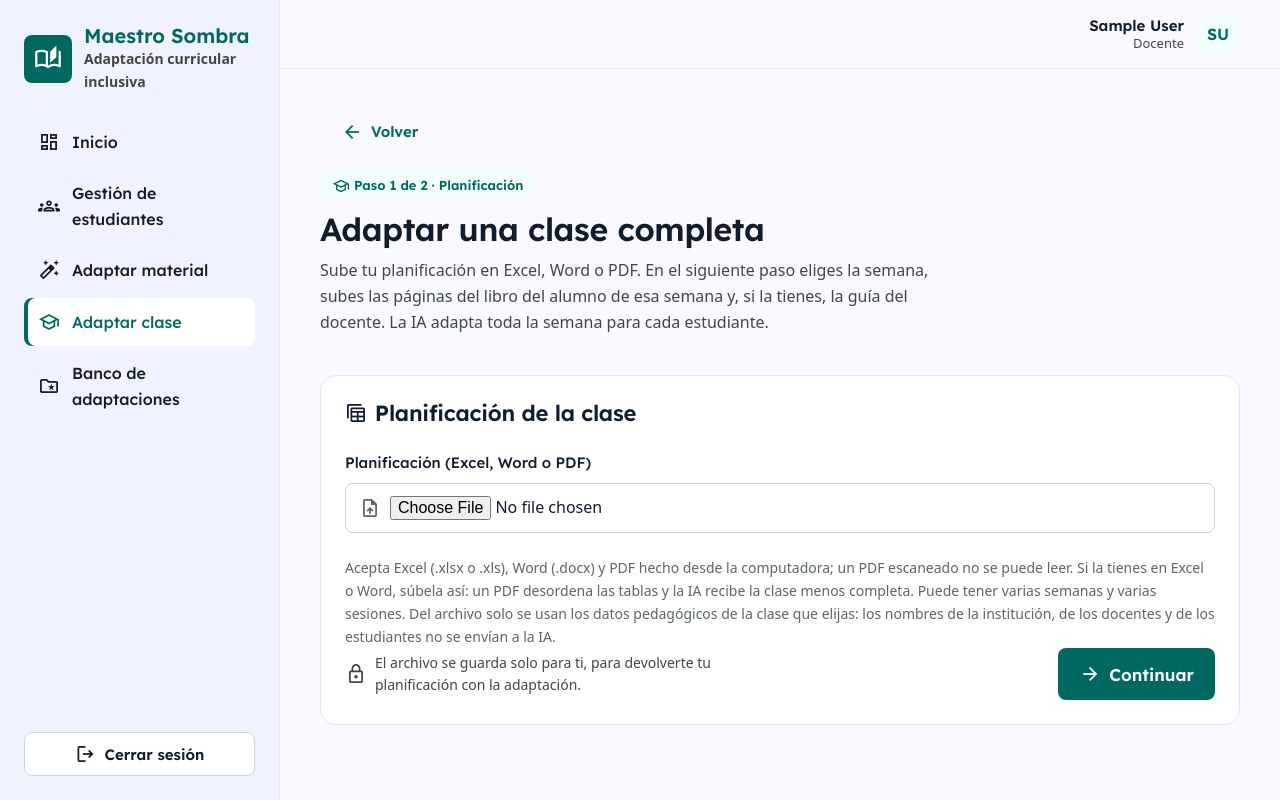
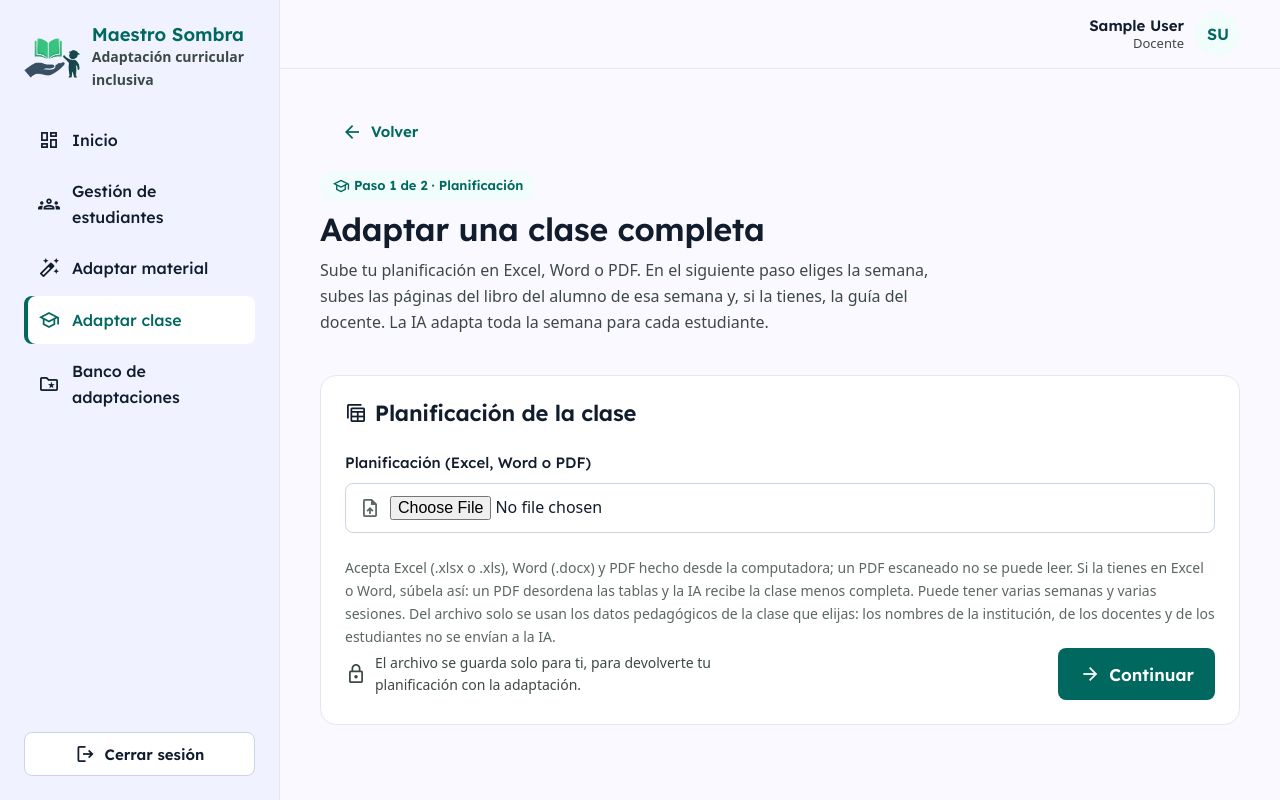
Before and after one commit to jeandaly20/App_Maestro_Sombra, a Django app: page /adaptar/clase/ in a window 1280 px wide. Run offline with Django 5.2, Linux system fonts and the light colour scheme; the visitor is signed in with stand-in values (Sample User, id 1); data that the repository does not hold is empty; parts of the project's set-up code (start-up, migrations or seed data) failed here and were passed over; some web fonts are replaced.

Commit message:
Logo nuevo de Maestro Sombra e icono de la pestana
- El logo (mano, libro y nino) reemplaza al icono del libro en la barra
  lateral; el nombre y la frase siguen siendo texto.
- La pestana del navegador muestra el logo (favicon).

```diff
--- a/static/css/base.css
+++ b/static/css/base.css
@@ -505,3 +505,20 @@ select.field__control {
 .draft-notice { align-items: center; flex-wrap: wrap; }
 .draft-notice p { flex: 1 1 260px; margin: 0; }
 .draft-notice .button { margin-left: auto; }
+
+/* The logo's mark (hand, book and child); the name and tagline beside it are text */
+.brand__mark {
+    flex-shrink: 0;
+    width: auto;
+    height: 52px;
+}
+
+/* In the narrow sidebar the mark is smaller, so the name stays on one line */
+.sidebar .brand__mark {
+    height: 40px;
+}
+
+.sidebar .brand__name {
+    font-size: 1.15rem;
+    white-space: nowrap;
+}
--- a/templates/app_base.html
+++ b/templates/app_base.html
@@ -7,7 +7,7 @@
 <div class="app">
     <aside class="sidebar" id="sidebar" aria-label="Menú principal">
         <a class="brand" href="{% url 'home' %}">
-            <span class="brand__logo"><span class="icon" aria-hidden="true">auto_stories</span></span>
+            <img class="brand__mark" src="{% static 'img/logo.webp' %}" alt="" width="360" height="258">
             <span>
                 <span class="brand__name">Maestro Sombra</span>
                 <span class="brand__tagline">Adaptación curricular inclusiva</span>
--- a/templates/base.html
+++ b/templates/base.html
@@ -9,6 +9,7 @@
     <link rel="preconnect" href="https://fonts.gstatic.com" crossorigin>
     <link rel="stylesheet" href="https://fonts.googleapis.com/css2?family=Atkinson+Hyperlegible+Next:wght@400;600&family=Lexend:wght@400;500;600&display=swap">
     <link rel="stylesheet" href="https://fonts.googleapis.com/css2?family=Material+Symbols+Outlined:opsz,wght,FILL,GRAD@24,400,0,0&display=block">
+    <link rel="icon" type="image/png" href="{% static 'img/favicon.png' %}">
     <link rel="stylesheet" href="{% asset 'css/base.css' %}">
     {% block styles %}{% endblock %}
 </head>
```
Also changed, not shown: static/img/favicon.png (added), static/img/logo.webp (added).
